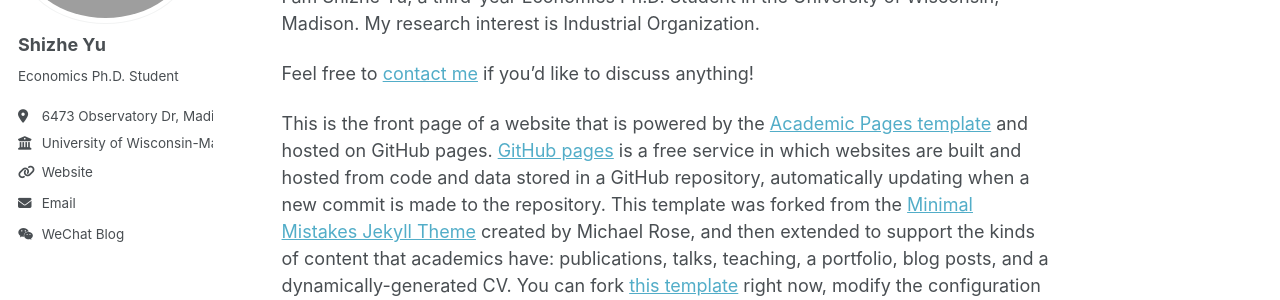
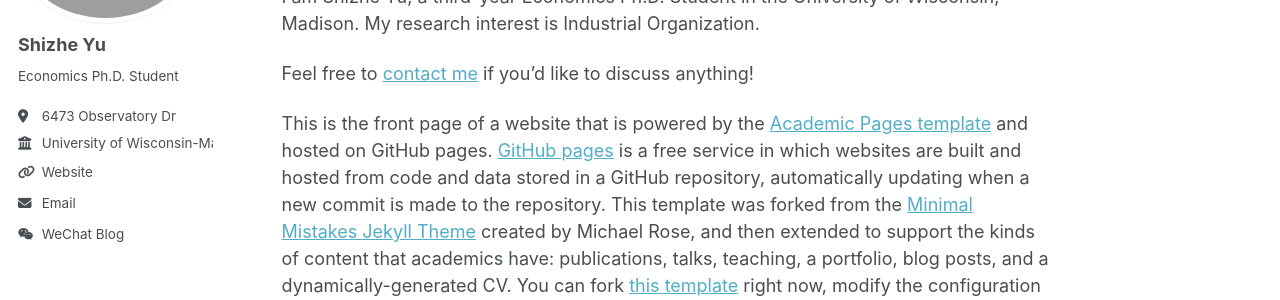
Before and after one commit to shizhe-yu/shizhe-yu.github.io, a Jekyll site: the page built from _pages/about.md, in a window 1280 px wide. Shown: the part 209-509 px from the top of the page. Built offline with Jekyll 4.4.1, drawn with Linux system fonts in a browser that asks for light colours.

Commit message:
Update _config.yml

```diff
--- a/_config.yml
+++ b/_config.yml
@@ -26,7 +26,7 @@ author:
   name             : "Shizhe Yu"
   pronouns         : "" # example: "she/her"
   bio              : "Economics Ph.D. Student"
-  location         : "6473 Observatory Dr, Madison, Wisconsin"
+  location         : "6473 Observatory Dr"
   employer         : "University of Wisconsin-Madison"
   uri              : "" #"https://econ.wisc.edu/staff/yu-shizhe/" # URL
   email            : "shizhe.yu@wisc.edu"
```
